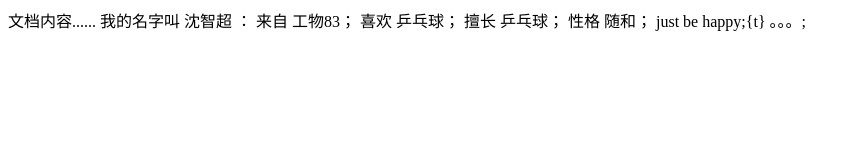
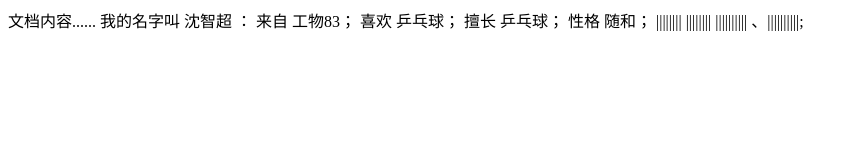
Before and after one commit to shenzc18/Happy, a plain HTML site: page index.html in a window 1280 px wide. Shown: the whole page, without its empty margins (0-860 px from the left). Drawn offline with Linux system fonts and the light colour scheme.

Commit message:
Update index.html

```diff
--- a/index.html
+++ b/index.html
@@ -12,8 +12,9 @@
 喜欢 乒乓球；
 擅长 乒乓球；
 性格 随和；
- just be happy;{t}
- 。。。;
+                                             ||||||||               ||||||||
+                                                 ||||||||||         、||||||||||;
+
 
 
 
```
